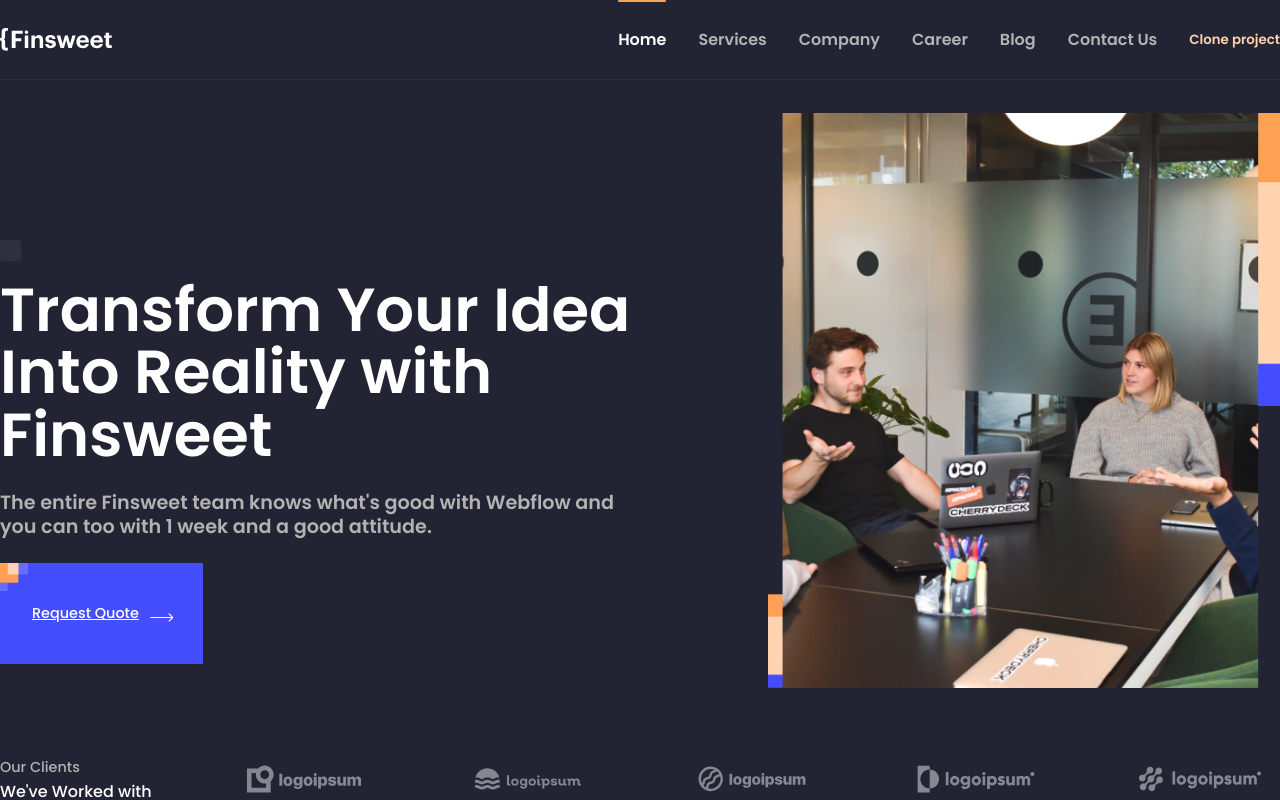
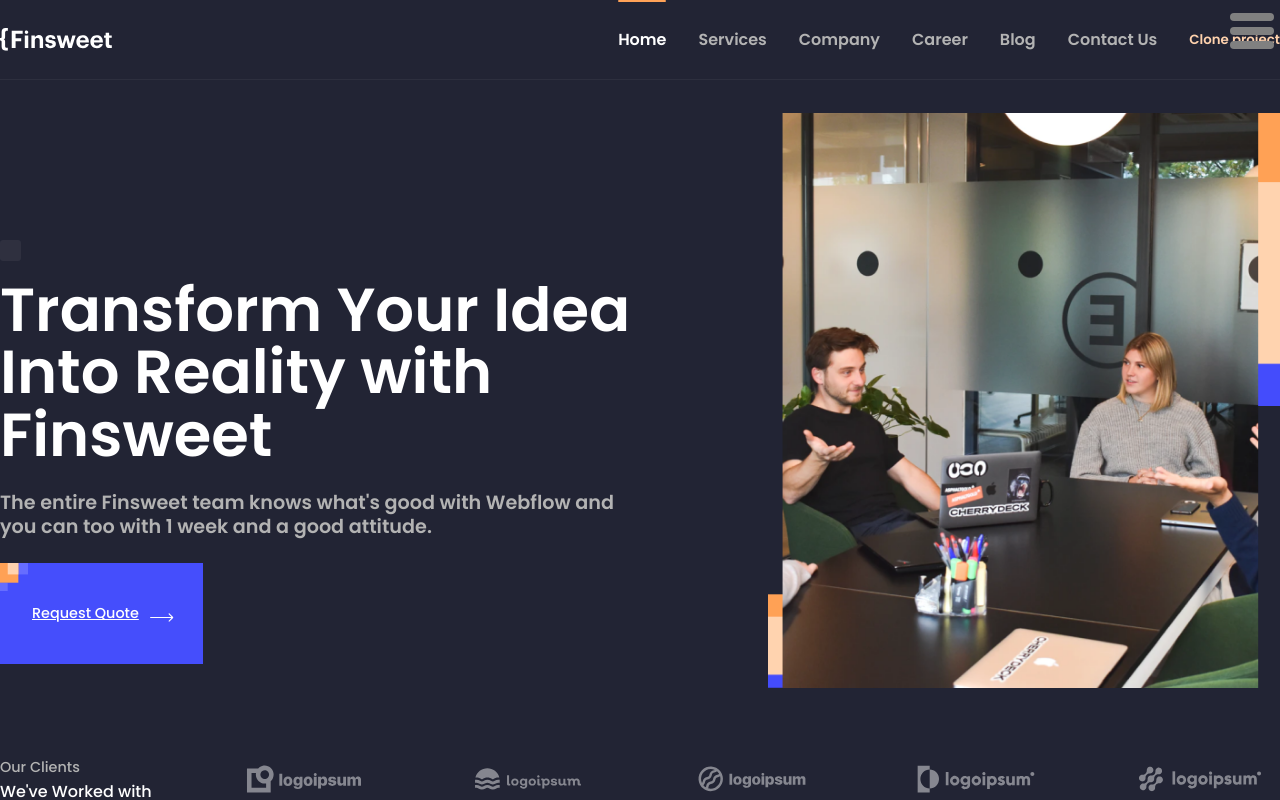
Before and after one commit to codepraycode/finsweet, a Next.js app: page / in a window 1280 px wide. Shown: the top 800 px of the page. Built offline with nearby package versions, Linux system fonts and the light colour scheme.

Commit message:
Added menu to header

```diff
--- a/src/components/Header.tsx
+++ b/src/components/Header.tsx
@@ -28,6 +28,13 @@ function Header() {
                         />
                     }
                 />
+
+                <label className="hambugger" htmlFor='menu-toggle'>
+                    <input type="checkbox"
+                        name="menu-toggle"
+                        id="menu-toggle"
+                    />
+                </label>
             </div>
         </header>
     )
--- a/src/styles/_mixins.scss
+++ b/src/styles/_mixins.scss
@@ -1,3 +1,5 @@
+@use './variables' as *;
+
 @mixin poppins-regular {
     font-family: "Poppins", sans-serif;
     font-weight: 400;
@@ -33,3 +35,15 @@
         left: 0;
     }
 }
+
+@mixin sm() {
+    @media screen and (max-width: $mobile-bp) {
+        @content;
+    }
+}
+
+@mixin md() {
+    @media screen and (max-width: $desktop-bp) {
+        @content;
+    }
+}
--- a/src/styles/_utilities.scss
+++ b/src/styles/_utilities.scss
@@ -1,6 +1,80 @@
 // Utility classes
 @use './variables' as *;
 @use './mixins' as mixins;
+
+
+.hambugger {
+    $menu-bar-width: 2.75rem;
+    $menu-bar-height: 0.5rem;
+    $menu-gap: 0.375rem;
+    $menu-x-margin: 0.4rem;
+    $menu-y-margin: .8rem;
+    $menu-animation-timing: 200ms ease;
+
+    // Calculating for states
+    $menu-height: calc($menu-bar-height * 3  + $menu-gap * 2);
+    $menu-x-width: calc($menu-height * 1.41421356);
+
+
+    &::before,
+    &::after,
+    & input {
+        content: "";
+        width: $menu-bar-width;
+        height: $menu-bar-height;
+        background-color: grey;
+        border-radius: 5rem;
+
+        transition: opacity $menu-animation-timing,
+            width $menu-animation-timing,
+            rotate $menu-animation-timing,
+            translate $menu-animation-timing;;
+
+        transform-origin: left center;
+    }
+
+    & input {
+        appearance: none;
+        padding: 0;
+        margin: 0;
+        outline: none;
+        pointer-events: none;
+
+        &:checked {
+            opacity: 0;
+            width: 0;
+        }
+    }
+
+
+    display: flex;
+    flex-direction: column;
+    gap: $menu-gap;
+    width: fit-content;
+    position: absolute;
+    top: $menu-y-margin;
+    right: $menu-x-margin;
+    z-index: 2;
+    cursor: pointer;
+
+
+    &:has(input:checked) {
+
+        // top: $menu-height;
+        // background-color: red;
+        &::before {
+            rotate: 45deg;
+            width: $menu-x-width;
+            translate: 0 calc($menu-bar-height / -2);
+            // translate: 0 0;
+        }
+        &::after {
+            rotate: -45deg;
+            width: $menu-x-width;
+            translate: 0 calc($menu-bar-height / 2);
+        }
+    }
+}
 
 
 .box-cap {
@@ -26,6 +100,8 @@
 
 // Layout
 .container {
+
+    max-width: 90%;
     max-width: $desktop-size;
     margin-inline: auto;
 
@@ -36,6 +112,12 @@
     &--outer-space {
         margin-block: 7rem;
     }
+
+    // @include mixins.md {
+    //     display: none;
+
+
+    // }
 }
 
 
--- a/src/styles/_variables.scss
+++ b/src/styles/_variables.scss
@@ -24,3 +24,7 @@ $base-font: 16px;
 
 // Screen size
 $desktop-size: 1300px;
+
+// breakpoints
+$mobile-bp: 800px;
+$desktop-bp: 1000px;
--- a/src/styles/styles.scss
+++ b/src/styles/styles.scss
@@ -80,12 +80,29 @@ header {
 
             }
         }
+
+
+        @include mixins.sm {
+            display: none;
+        }
     }
+
+
+    @include mixins.sm {
+        padding: 1rem;
+    }
+
+
 }
 
 
 
 .hero {
+
+    @include mixins.sm {
+        display: none;
+    }
+
     @include flex;
     justify-content: space-between;
     height: 80vh;
@@ -133,6 +150,9 @@ header {
 }
 
 .hero_client {
+    @include mixins.sm {
+        display: none;
+    }
     @include flex;
     align-items: center;
     justify-content: space-between;
@@ -179,7 +199,9 @@ header {
 }
 
 .about_us {
-
+    @include mixins.sm {
+        display: none;
+    }
     ._top {
         margin-block: 1rem;
         @include flex;
@@ -238,6 +260,9 @@ header {
 }
 
 .expertise {
+        @include mixins.sm {
+            display: none;
+        }
     @include flex;
     column-gap:10rem;
     h3 {
@@ -275,6 +300,9 @@ header {
 }
 
 .services {
+        @include mixins.sm {
+                display: none;
+            }
     button {
         margin-block: 3rem;
     }
@@ -296,6 +324,9 @@ header {
 }
 
 .process {
+        @include mixins.sm {
+                display: none;
+            }
     counter-reset: linkedcard;
     .cards-linked {
         @include flex;
@@ -340,6 +371,9 @@ header {
 }
 
 .customers {
+        @include mixins.sm {
+                display: none;
+            }
     @include flex;
     justify-content: space-between;
     align-items: center;
@@ -485,7 +519,9 @@ header {
 
 
 .blogs {
-
+        @include mixins.sm {
+                display: none;
+            }
     .blog-highlights {
         @include flex;
         // gap: 2rem;
@@ -532,6 +568,9 @@ header {
 
 
 .newsletter {
+        @include mixins.sm {
+                display: none;
+            }
     @include flex;
     column-gap: 5rem;
     justify-content: space-between;
@@ -576,6 +615,9 @@ header {
 }
 
 .footer-top {
+        @include mixins.sm {
+                display: none;
+            }
     @include flex;
     justify-content: space-between;
 
@@ -648,6 +690,9 @@ header {
 }
 
 .footer-bottom {
+        @include mixins.sm {
+                display: none;
+            }
     @include flex;
     align-items: center;
 
```
